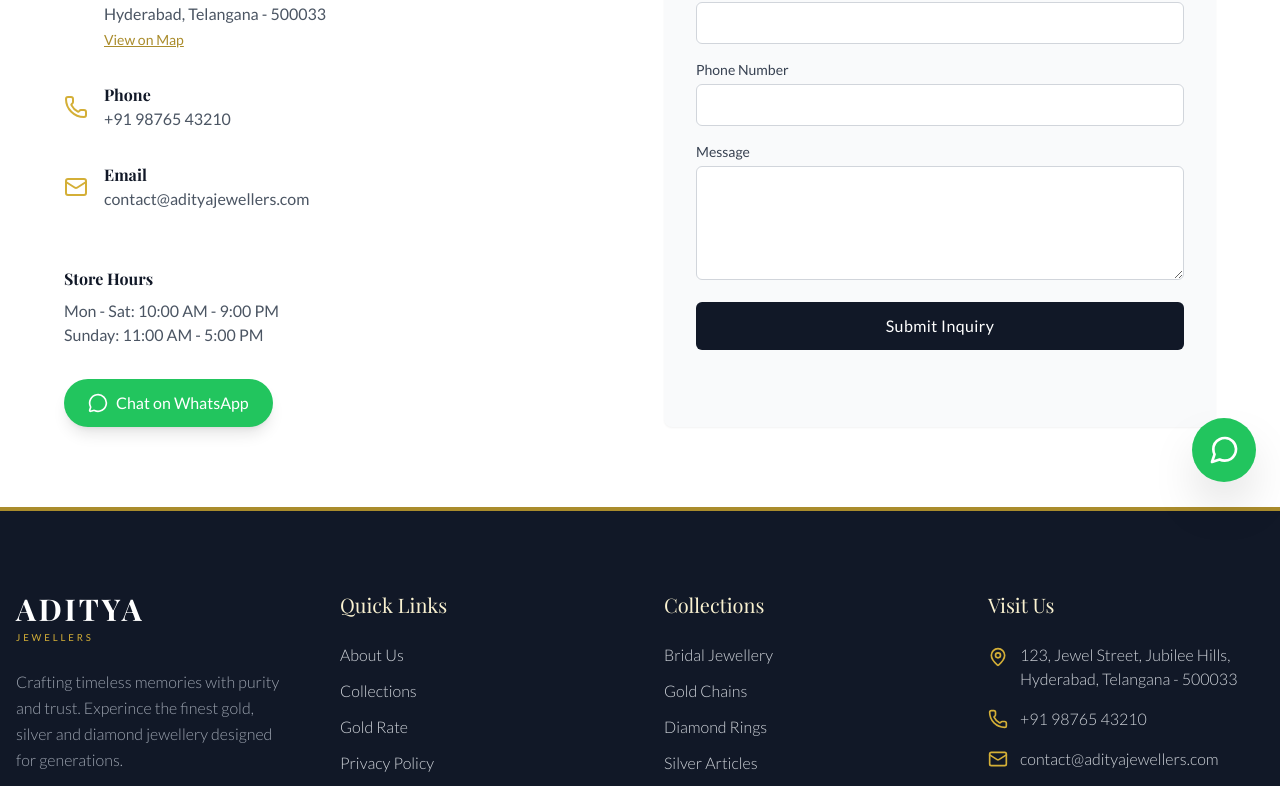
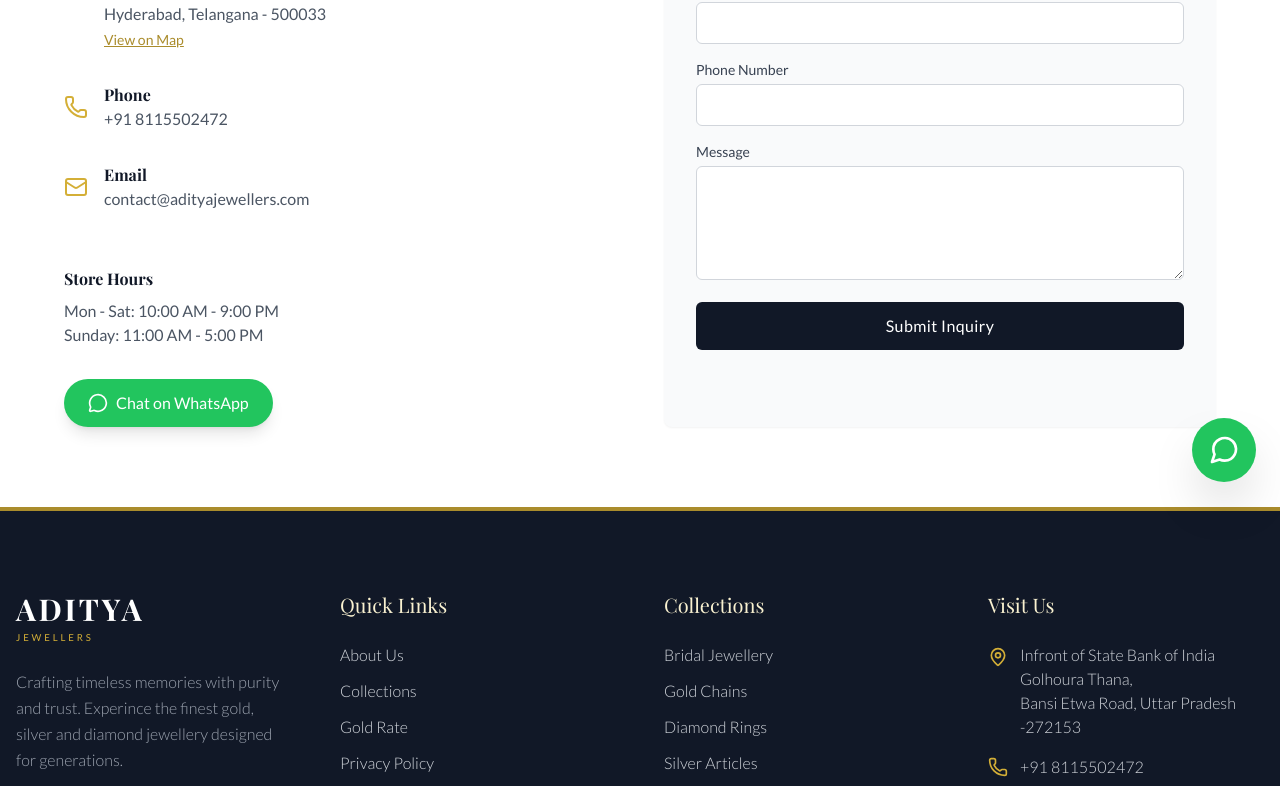
Before and after one commit to thisispramod/aditya-jewellers, a React (Vite) app: page /contact in a window 1280 px wide. Shown: the part 294-1080 px from the top of the page. Built offline with nearby package versions, Linux system fonts and the light colour scheme; no server answers; a web font is replaced by a local one.

Commit message:
changes in contact details

```diff
--- a/src/components/Footer.jsx
+++ b/src/components/Footer.jsx
@@ -55,11 +55,11 @@
                         <ul className="space-y-4 font-light text-gray-300">
                             <li className="flex items-start">
                                 <MapPin size={20} className="text-gold-500 mr-3 mt-1 flex-shrink-0" />
-                                <span>123, Jewel Street, Jubilee Hills,<br />Hyderabad, Telangana - 500033</span>
+                                <span>Infront of State Bank of India Golhoura Thana,<br />Bansi Etwa Road, Uttar Pradesh -272153</span>
                             </li>
                             <li className="flex items-center">
                                 <Phone size={20} className="text-gold-500 mr-3 flex-shrink-0" />
-                                <span>+91 98765 43210</span>
+                                <span>+91 8115502472</span>
                             </li>
                             <li className="flex items-center">
                                 <Mail size={20} className="text-gold-500 mr-3 flex-shrink-0" />
--- a/src/pages/Contact.jsx
+++ b/src/pages/Contact.jsx
@@ -30,7 +30,7 @@
                         <Phone className="text-gold-500 w-6 h-6" />
                         <div>
                             <h3 className="font-bold text-gray-900">Phone</h3>
-                            <p className="text-gray-600">+91 98765 43210</p>
+                            <p className="text-gray-600">+91 8115502472</p>
                         </div>
                     </div>
 
```
